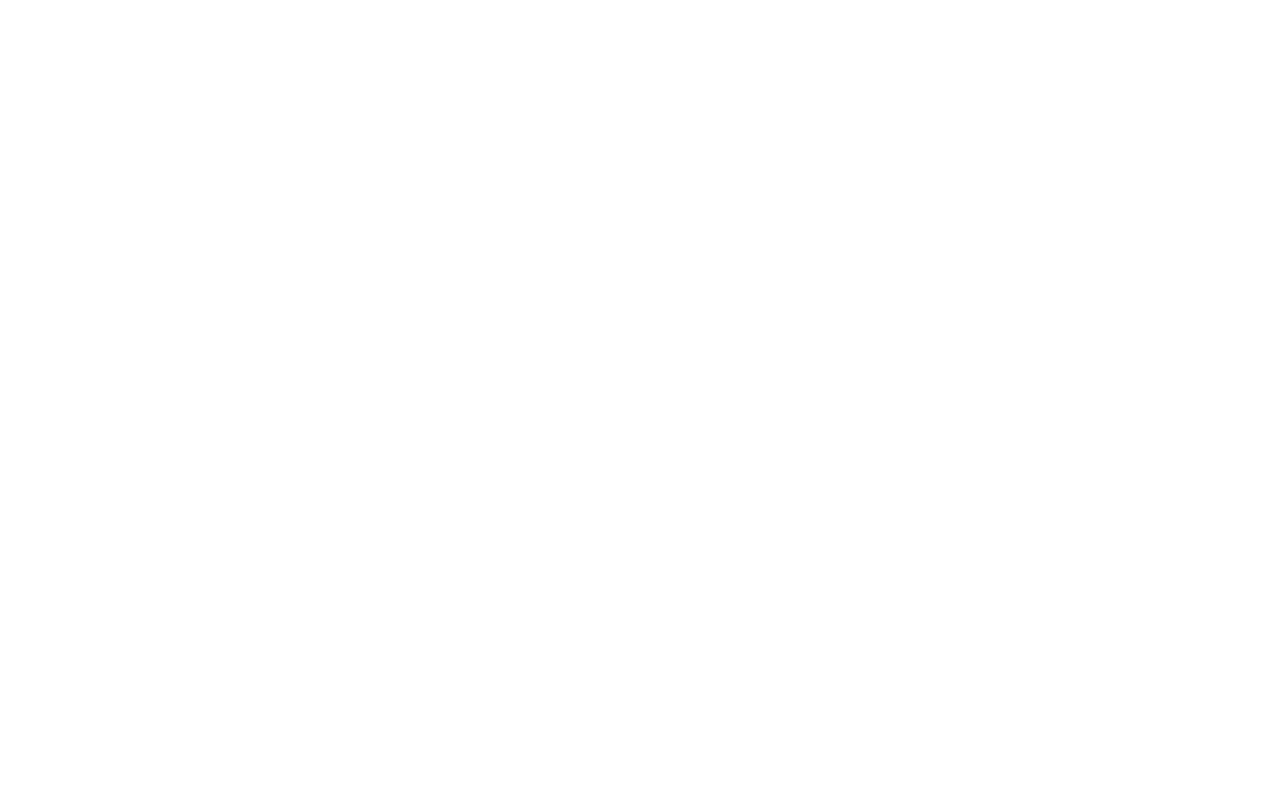
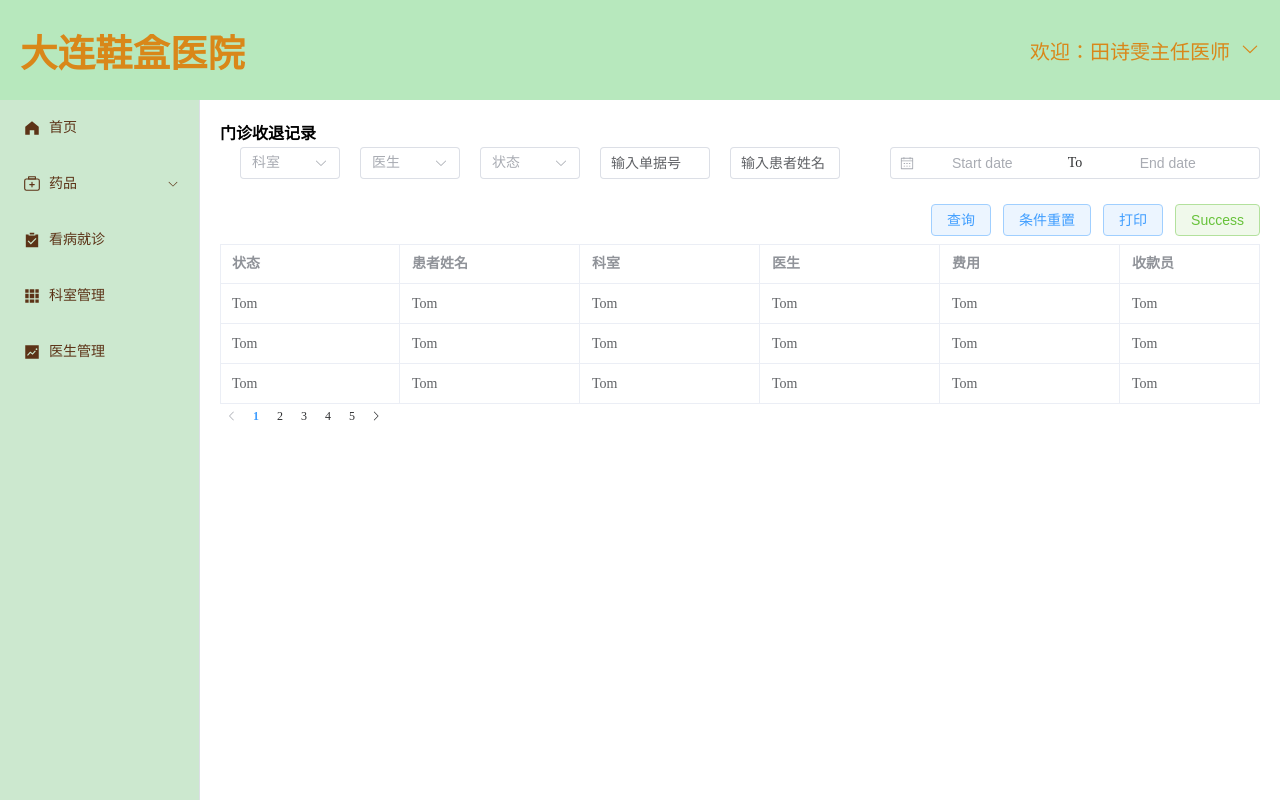
Before and after one commit to 123tsw/project, a Vue app: page /pay in a window 1280 px wide. Before the commit this address had no page. Built offline with nearby package versions, Linux system fonts and the light colour scheme.

Commit message:
bxr完善了科室管理和缴费页面

```diff
--- a/src/main.js
+++ b/src/main.js
@@ -10,10 +10,10 @@
 import 'element-plus/dist/index.css'
 import * as ElementPlusIconsVue from '@element-plus/icons-vue'
 // 持久化插件
-import piniaPluginPersistedstate from 'pinia-plugin-persistedstate'
+/* import piniaPluginPersistedstate from 'pinia-plugin-persistedstate' */
 const pinia = createPinia()
 // 让插件和pinia结合
-pinia.use(piniaPluginPersistedstate)
+/* pinia.use(piniaPluginPersistedstate) */
 
 import './assets/main.css'
 
--- a/src/router/index.js
+++ b/src/router/index.js
@@ -7,6 +7,12 @@
 import MedicineCj from '@/views/MedicineCj.vue'
 import MedicineGl from '@/views/MedicineGl.vue'
 import MedicineGy from '@/views/MedicineGy.vue'
+import DepartmentMgt from '@/views/DepartmentMgt.vue'
+import Pay from '@/views/Pay.vue'
+import DoctorZL from '@/views/DoctorZL.vue'
+
+
+
 
 const router = createRouter({
   history: createWebHistory(import.meta.env.BASE_URL),
@@ -41,6 +47,23 @@
           name: 'user',
           component: User,
         },
+        {
+          path: 'departmentmgt',
+          name: 'departmentmgt',
+          component: DepartmentMgt,
+        },
+        {
+          path: 'pay',
+          name: 'pay',
+          component: Pay,
+        },
+        {
+          path: 'doctorzl',
+          name: 'doctorzl',
+          component: DoctorZL,
+        },
+
+
       ]
     },
     {
--- a/src/views/DepartmentMgt.vue
+++ b/src/views/DepartmentMgt.vue
@@ -1,16 +1,45 @@
 <template>
     <div class="box1">
-        <el-button type="primary" plain>增加</el-button>
-        <el-tabs :tab-position="tabPosition"  class="demo-tabs" @tab-click="handleClick">
-        <el-tab-pane v-for="item in list " :key="item.id" :label= item.dename >
-<!--             <el-table :data="tableData" border style="width: 100%" v-for="date in list2 " :key="date.id" :label= date.dename>
+        <el-button type="primary" @click="handleAdd">增加</el-button>
+        <el-dialog v-model="dialogVisible" title="增加" width="400">
+            <el-form :model="form" label-width="120px">
+    <el-form-item label="子级科室id" prop="id">
+      <el-input v-model="form.id" />
+    </el-form-item>
+    <el-form-item label="子级科室名称" prop="name">
+      <el-input v-model="form.name" />
+    </el-form-item>
+    <el-form-item label="负责人" prop="fzr">
+      <el-input v-model="form.fzr" />
+    </el-form-item>
+    <el-form-item label="负责人姓名" prop="fzrname">
+      <el-input v-model="form.fzrname" />
+    </el-form-item>
+    <el-form-item label="Resources">
+      <el-radio-group v-model="form.resource">
+        <el-radio label="禁用" />
+        <el-radio label="开启" />
+      </el-radio-group>
+    </el-form-item>
+  </el-form>
+            <template #footer>
+                <span class="dialog-footer">
+                    <el-button>取消</el-button>
+                    <el-button type="primary">添加</el-button>
+                </span>
+            </template>
+        </el-dialog>
+        <el-tabs :tab-position="tabPosition" class="demo-tabs" @tab-click="handleClick">
+            <el-tab-pane v-for="item in list " :key="item.id" :label=item.dename>
+                <el-table :data="tableData" border style="width: 100%" v-for="date in list2 " :key="date.id"
+                    :label=date.dename>
                     <el-table-column prop="name" label="子级科室id" width="160" />
                     <el-table-column prop="date" label="子级科室名" width="160" />
                     <el-table-column prop="name" label="负责人" width="160" />
                     <el-table-column prop="name" label="负责人联系电话" width="160" />
                     <el-table-column prop="name" label="科室状态" width="160" />
                     <el-table-column prop="name" label="父级科室id" width="160" />
-            </el-table> -->
+                </el-table>
             </el-tab-pane>
         </el-tabs>
     </div>
@@ -18,12 +47,37 @@
 
 <script setup>
 import { timePanelSharedProps } from 'element-plus/es/components/time-picker/src/props/shared';
-import { ref,computed } from 'vue'
+import { ref, reactive } from 'vue'
+
 const tabPosition = ref('left');
+
 /* const activeName = computed(() => list.value[0].dename) */
-const handleClick = () =>{
+//弹窗隐不隐藏
+const dialogVisible = ref(false)
+const handleAdd = () => {
+    dialogVisible.value = true
+}
 
-}
+const form = reactive({
+  id: '',
+  name: '',
+  fzr: '',
+  fzrname: ''
+})
+const rules = reactive({
+  name: [
+    { required: true, message: 'id不能为空', trigger: 'blur' },
+  ],
+  title: [
+    { required: true, message: '科室名称不能为空', trigger: 'blur' },
+  ],
+  price: [
+    { required: true, message: '负责人不能为空', trigger: 'blur' },
+  ],
+  info: [
+    { required: true, message: '负责人姓名不能为空', trigger: 'blur' },
+  ],
+})
 let list = [
     { id: 1, dename: '消暑' },
     { id: 2, dename: '小米' },
@@ -107,15 +161,17 @@
 </script>
 
 <style scoped>
-.box1{
+/* .box1 {
     margin: 150px 100px;
     width: 700px;
     height: 400px;
-}
-.box1 .el-button{
+} */
+
+.box1 .el-button {
     margin-left: 480px;
     margin-bottom: 10px;
 }
+
 .demo-tabs {
 
     height: 400px;
@@ -123,6 +179,7 @@
     opacity: .7;
     font-size: 30px;
 }
+
 /* .el-tab-pane {
     background-color: #d6cbfa;
     opacity: .7;
--- a/src/views/Index.vue
+++ b/src/views/Index.vue
@@ -43,10 +43,10 @@
                         <el-menu-item index="/user">
                             <el-icon><Checked /></el-icon> 看病就诊
                         </el-menu-item>
-                        <el-menu-item index="4">
+                        <el-menu-item index="/departmentmgt">
                             <el-icon><Grid /></el-icon> 科室管理
                         </el-menu-item>
-                        <el-menu-item index="5">
+                        <el-menu-item index="/doctorzl">
                             <el-icon><TrendCharts /></el-icon> 医生管理
                         </el-menu-item>
 
--- a/src/views/Pay.vue
+++ b/src/views/Pay.vue
@@ -2,13 +2,13 @@
     <div class="pay">
         <h4>门诊收退记录</h4>
         <div class="box1">
-            <el-select v-model="value" class="m-2" placeholder="Select">
+            <el-select v-model="value" class="m-2" placeholder="科室">
                 <el-option v-for="item in options" :key="item.value" :label="item.label" :value="item.value" />
             </el-select>
-            <el-select v-model="value" class="m-2" placeholder="Select">
+            <el-select v-model="value" class="m-2" placeholder="医生">
                 <el-option v-for="item in options" :key="item.value" :label="item.label" :value="item.value" />
             </el-select>
-            <el-select v-model="value" class="m-2" placeholder="Select">
+            <el-select v-model="value" class="m-2" placeholder="状态">
                 <el-option v-for="item in options" :key="item.value" :label="item.label" :value="item.value" />
             </el-select>
             <el-input v-model="form.name" value="输入单据号" />
@@ -21,16 +21,19 @@
             </div>
         </div>
         <div class="box2">
-            <el-button type="query" plain>查询</el-button>
-            <el-button type="anew" plain>条件重置</el-button>
-            <el-button type="print" plain>打印</el-button>
+            <el-button type="primary" plain>查询</el-button>
+            <el-button type="primary" plain>条件重置</el-button>
+            <el-button type="primary" plain>打印</el-button>
             <el-button type="success" plain>Success</el-button>
         </div>
         <div class="box3">
             <el-table :data="tableData" border style="width: 100%">
-                <el-table-column prop="date" label="Date" width="180" />
-                <el-table-column prop="name" label="Name" width="180" />
-                <el-table-column prop="address" label="Address" />
+                <el-table-column prop="ZT" label="状态" width="180" />
+                <el-table-column prop="HZXM" label="患者姓名" width="180" />
+                <el-table-column prop="KS" label="科室" width="180" />
+                <el-table-column prop="YS" label="医生" width="180" />
+                <el-table-column prop="FY" label="费用" width="180" />
+                <el-table-column prop="SKY" label="收款员" width="180" />
             </el-table>
             <div>
                 <el-pagination small layout="prev, pager, next" :total="50" />
@@ -83,24 +86,28 @@
 //表格
 const tableData = [
     {
-        date: '2016-05-03',
-        name: 'Tom',
-        address: 'No. 189, Grove St, Los Angeles',
+        ZT:'Tom',
+        HZXM:'Tom',
+        KS:'Tom',
+        YS:'Tom',
+        FY:'Tom',
+        SKY:'Tom',
     },
     {
-        date: '2016-05-02',
-        name: 'Tom',
-        address: 'No. 189, Grove St, Los Angeles',
+        ZT:'Tom',
+        HZXM:'Tom',
+        KS:'Tom',
+        YS:'Tom',
+        FY:'Tom',
+        SKY:'Tom',
     },
     {
-        date: '2016-05-04',
-        name: 'Tom',
-        address: 'No. 189, Grove St, Los Angeles',
-    },
-    {
-        date: '2016-05-01',
-        name: 'Tom',
-        address: 'No. 189, Grove St, Los Angeles',
+        ZT:'Tom',
+        HZXM:'Tom',
+        KS:'Tom',
+        YS:'Tom',
+        FY:'Tom',
+        SKY:'Tom',
     },
 ]
 const onSubmit = () => {
@@ -145,13 +152,13 @@
 
 
 <style scoped>
-.pay{
+/* .pay{
     margin: 100px ;
-}
+} */
 .box1 {
     width: 100%;
     height: 60px;
-    background: pink;
+/*     background: pink; */
 }
 
 .el-select {
@@ -161,7 +168,7 @@
 }
 
 .el-input {
-    width: 120px;
+    width: 110px;
     margin-left: 20px;
     margin-top: 3px;
 }
@@ -179,7 +186,7 @@
       text-align: center;
     border-right: solid 1px var(--el-border-color);
     display: inline;
-    margin-left: 20px;
+/*     margin-left: 20px; */
     float: right;
 }
 
@@ -201,4 +208,7 @@
     float: right;
     height: 40px;
 }
+.el-table{
+    background: #cff;
+}
 </style>
```
Lines whose indentation alone changed are shown as unchanged.
